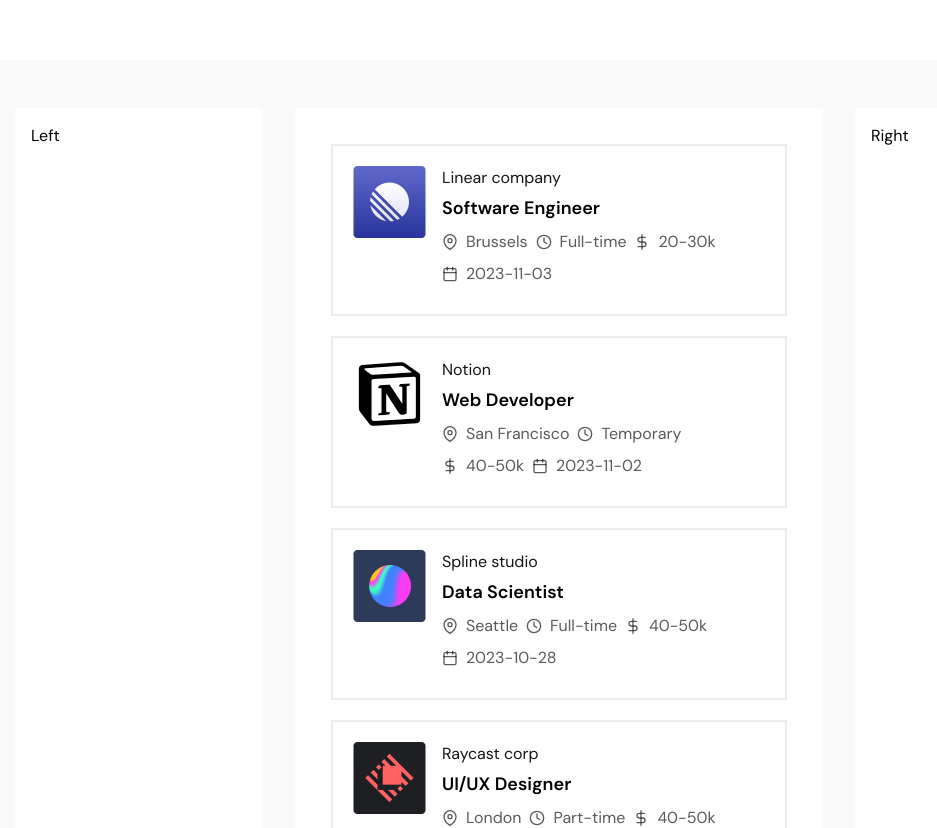
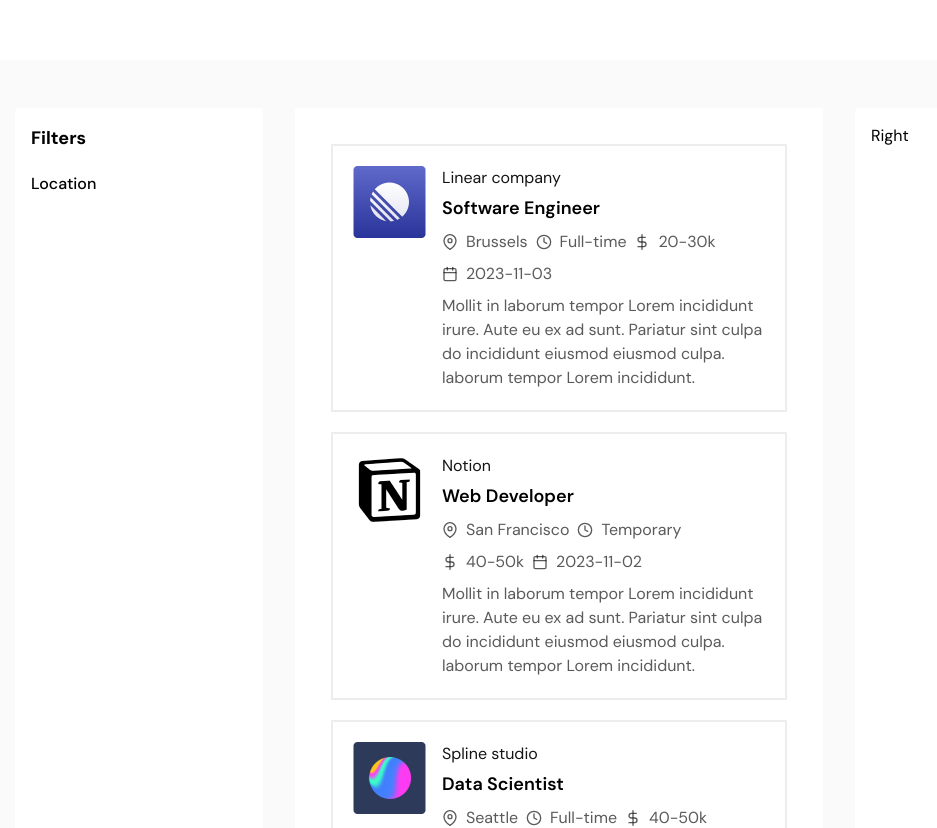
Before and after one commit to esraelif/Mern-Job-Portal, a React (Vite) app in the folder job-portal-client/: page / in a window 1280 px wide. Shown: the part 380-1208 px from the top of the page, without its empty margins (81-1018 px from the left). Built offline with nearby package versions, Linux system fonts and the light colour scheme.

Commit message:
"Added Sidebar component to Home page, updated Banner component with handleClick prop, and added job description to Card component"

```diff
--- a/job-portal-client/src/Pages/Home.jsx
+++ b/job-portal-client/src/Pages/Home.jsx
@@ -4,6 +4,7 @@ import Banner from '../components/Banner';
 import React, { useEffect, useState } from 'react';
 import Card from '../components/Card';
 import Jobs from './Jobs';
+import Sidebar from '../sidebar/Sidebar';
 
 const Home = () => {
     const [selectedCategory, setSelectedCategory] = useState(null)
@@ -60,11 +61,16 @@ const Home = () => {
 
     return (
         <div className=''>
-            <Banner query={query} handleInputChange={handleInputChange} />
+            <Banner query={query} handleInputChange={handleInputChange} handleClick={handleClick} />
             {/* main content */}
             <div className='bg-[#FAFAFA] md:grid grid-cols-4 gap-8 lg:px-24 px-4 py-12'>
-                <div className='bg-white p-4 rounded'>Left</div>
+                {/* left side */}
+                <div className='bg-white p-4 rounded'> <Sidebar handleChange={handleChange} /></div>
+
+                {/* job cards */}
                 <div className='col-span-2 bg-white p-4 rounded-sm'>  <Jobs result={result} /></div>
+
+                {/* right side */}
                 <div className='bg-white p-4 rounded'>Right</div>
 
             </div>
--- a/job-portal-client/src/components/Card.jsx
+++ b/job-portal-client/src/components/Card.jsx
@@ -17,6 +17,7 @@ const Card = ({ data }) => {
                         <span className='flex items-center gap-2'><FiDollarSign />{minPrice}-{maxPrice}k</span>
                         <span className='flex items-center gap-2'><FiCalendar />{postingDate}</span>
                     </div>
+                    <p className='text-base text-primary/70'>{description}</p>
 
                 </div>
             </Link>
--- /dev/null
+++ b/job-portal-client/src/sidebar/Location.jsx
@@ -0,0 +1,14 @@
+import React from 'react';
+
+const Location = ({ handleChange }) => {
+    return (
+        <div>
+            <h4 className='lext-lg font-medium'>Location</h4>
+            <div>
+                <label className='side'></label>
+            </div>
+        </div>
+    );
+}
+
+export default Location;
--- /dev/null
+++ b/job-portal-client/src/sidebar/Sidebar.jsx
@@ -0,0 +1,14 @@
+import React from 'react';
+import Location from './Location';
+
+const Sidebar = ({ handleChange, handleClick }) => {
+
+    return (
+        <div className='space-y-5'>
+            <h3 className='text-lg font-bold mb-2'>Filters</h3>
+            <Location handleChange={handleChange} />
+        </div>
+    );
+}
+
+export default Sidebar;
```
